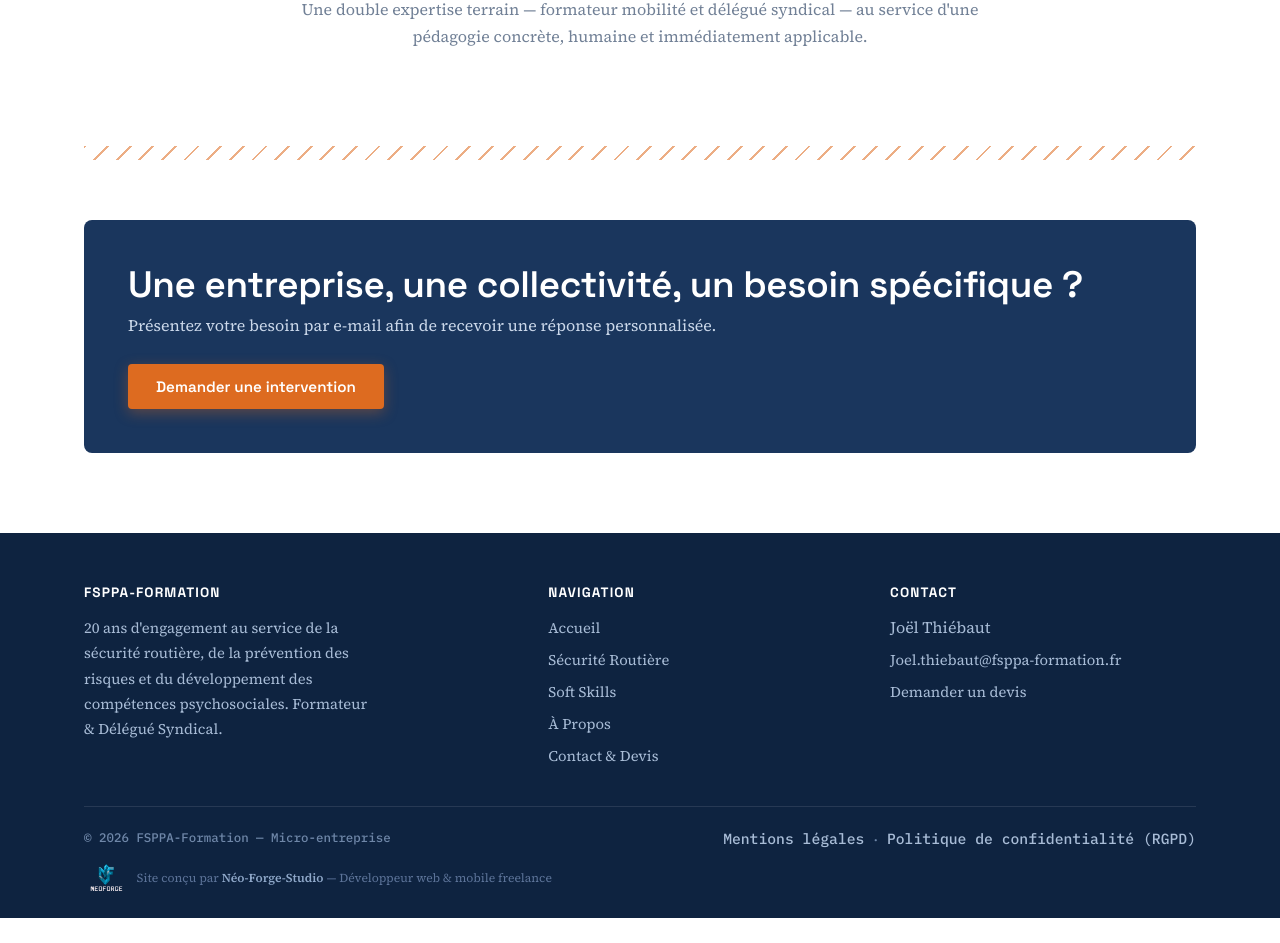
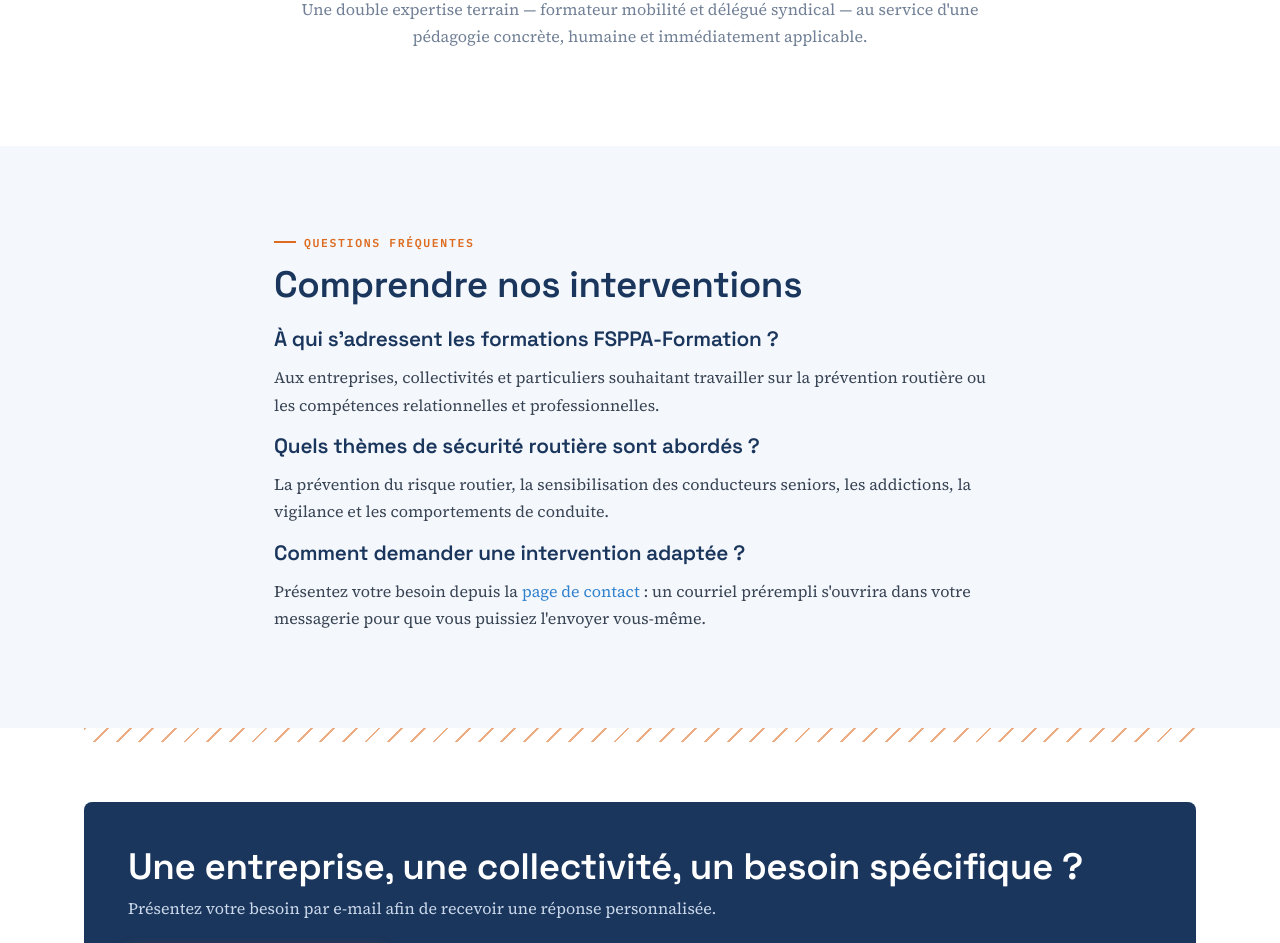
Before and after one commit to almaniaque/Fsspa, a React (Vite) app in the folder frontend/: page / in a window 1280 px wide. Shown: the part 1231-2174 px from the top of the page. Before the commit the page ends 2149 px from the top, so only its background shows below. Built offline with nearby package versions, Linux system fonts and the light colour scheme.

Commit message:
geo: FAQ éditoriale claire sur les formations, les publics et le contact

```diff
--- a/frontend/src/pages/Home.jsx
+++ b/frontend/src/pages/Home.jsx
@@ -57,6 +57,19 @@ function Home() {
         </section>
       </section>
 
+      <section className="section section-alt" aria-labelledby="questions-frequentes">
+        <div className="container section-narrow">
+          <span className="eyebrow">Questions fréquentes</span>
+          <h2 id="questions-frequentes">Comprendre nos interventions</h2>
+          <h3>À qui s'adressent les formations FSPPA-Formation ?</h3>
+          <p>Aux entreprises, collectivités et particuliers souhaitant travailler sur la prévention routière ou les compétences relationnelles et professionnelles.</p>
+          <h3>Quels thèmes de sécurité routière sont abordés ?</h3>
+          <p>La prévention du risque routier, la sensibilisation des conducteurs seniors, les addictions, la vigilance et les comportements de conduite.</p>
+          <h3>Comment demander une intervention adaptée ?</h3>
+          <p>Présentez votre besoin depuis la <a href="/contact/">page de contact</a> : un courriel prérempli s'ouvrira dans votre messagerie pour que vous puissiez l'envoyer vous-même.</p>
+        </div>
+      </section>
+
       <section className="container">
         <hr className="chevron-divider" style={{ marginBottom: 60 }} />
         <section className="cta-banner" style={{ marginBottom: 80 }}>
```
